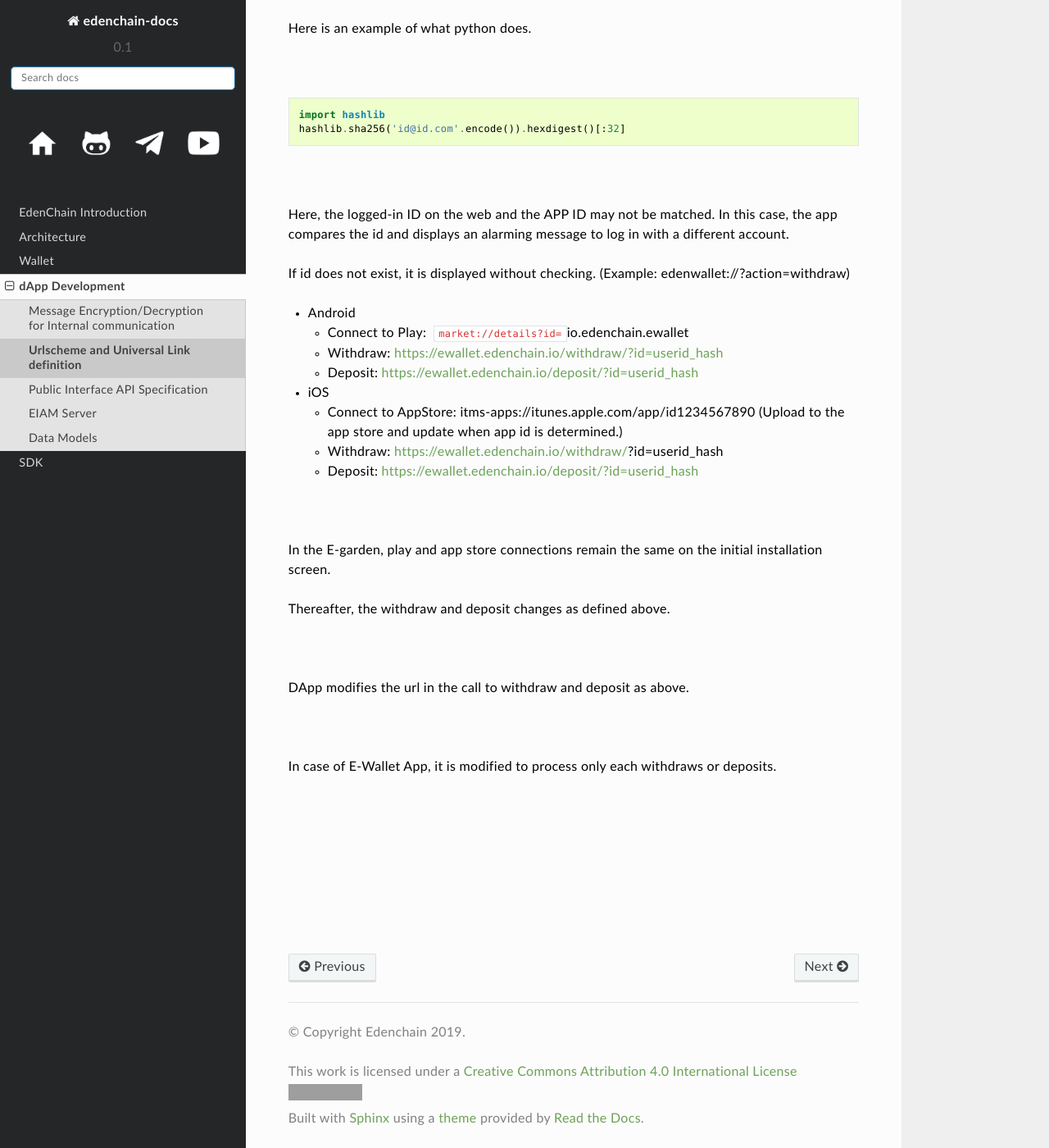
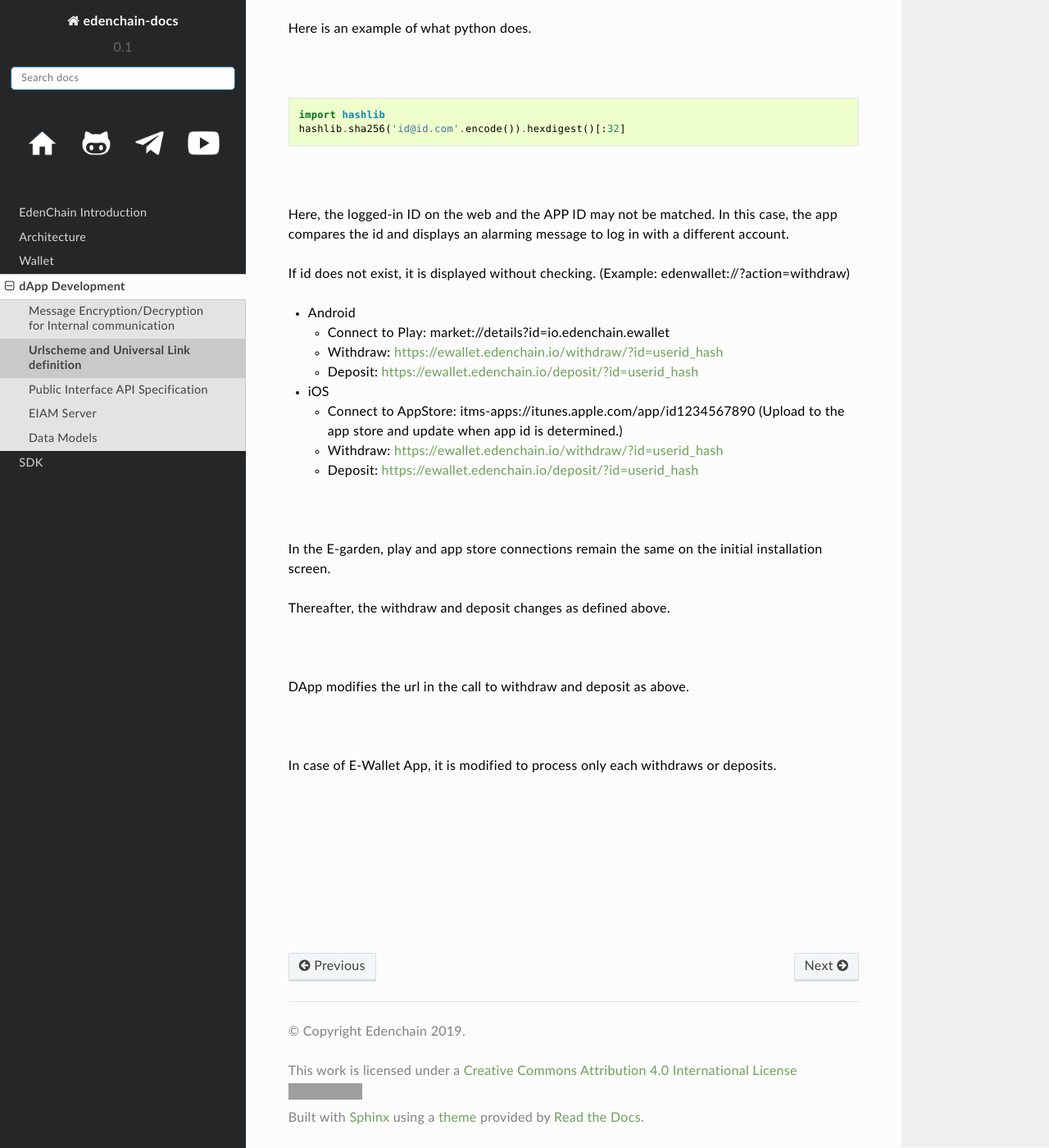
Before and after one commit to Edenpartners/EdenChain-Docs, a Sphinx documentation site: the page built from source/Urlscheme-and-Universal-Link-definition_80576581.rst, in a window 1280 px wide and 1400 px high, scrolled down 377 px. Shown: the whole window at 82% size. Built offline with Sphinx 7.4.7 and the Read the Docs theme 2.0.0, drawn with Linux system fonts in a browser that asks for light colours; formulas are drawn with MathJax 3; part of the change alters nothing that is shown; grey boxes are pictures that could not be loaded.

```diff
--- a/source/Urlscheme-and-Universal-Link-definition_80576581.rst
+++ b/source/Urlscheme-and-Universal-Link-definition_80576581.rst
@@ -15,8 +15,6 @@ Urlscheme and Universal Link definition
             :name: breadcrumb-section
 
             #. `Eden Platform <index.html>`__
-            #. `EdenChain Doc <EdenChain-Doc_120848728.html>`__
-            #. `dApp Development <dApp-Development_124780598.html>`__
 
          .. rubric:: Urlscheme and Universal Link
             definition
@@ -28,7 +26,7 @@ Urlscheme and Universal Link definition
 
          .. container:: page-metadata
 
-            Created by Jacki Heo, last modified by Hailee Kim on Mar 28,
+            Created by Jacki Heo, last modified by Jay Lee on Mar 29,
             2019
 
          .. container:: wiki-content group
@@ -69,8 +67,8 @@ Urlscheme and Universal Link definition
 
             -  Android
 
-               -  Connect to
-                  Play:  \ ``market://details?id=``\ io.edenchain.ewallet
+               -  Connect to Play:
+                  market://details?id=io.edenchain.ewallet
                -  Withdraw:
                   https://ewallet.edenchain.io/withdraw/?id=userid_hash
                -  Deposit:
@@ -83,7 +81,7 @@ Urlscheme and Universal Link definition
                   to the app store and update when app id is
                   determined.)
                -  Withdraw:
-                  https://ewallet.edenchain.io/withdraw/\ ?id=userid_hash
+                  https://ewallet.edenchain.io/withdraw/?id=userid_hash
                -  Deposit:
                   https://ewallet.edenchain.io/deposit/?id=userid_hash
 
@@ -118,7 +116,7 @@ Urlscheme and Universal Link definition
 
       .. container:: section footer-body
 
-         Document generated by Confluence on Mar 29, 2019 14:48
+         Document generated by Confluence on Mar 29, 2019 16:19
 
          .. container::
             :name: footer-logo
--- a/source/_static/css/custom.css
+++ b/source/_static/css/custom.css
@@ -230,3 +230,7 @@ a:visited {
 .pagesectionheader.container {
     display: none;
 }
+
+blockquote {
+    font-weight: bold;
+}
```
